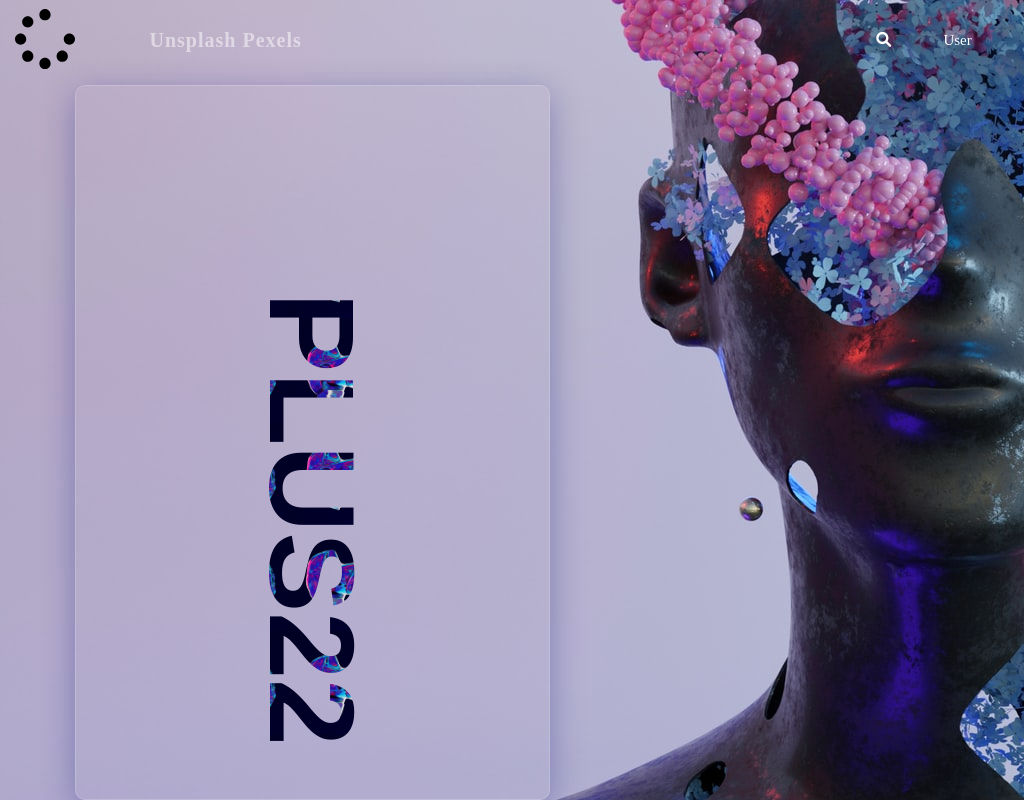
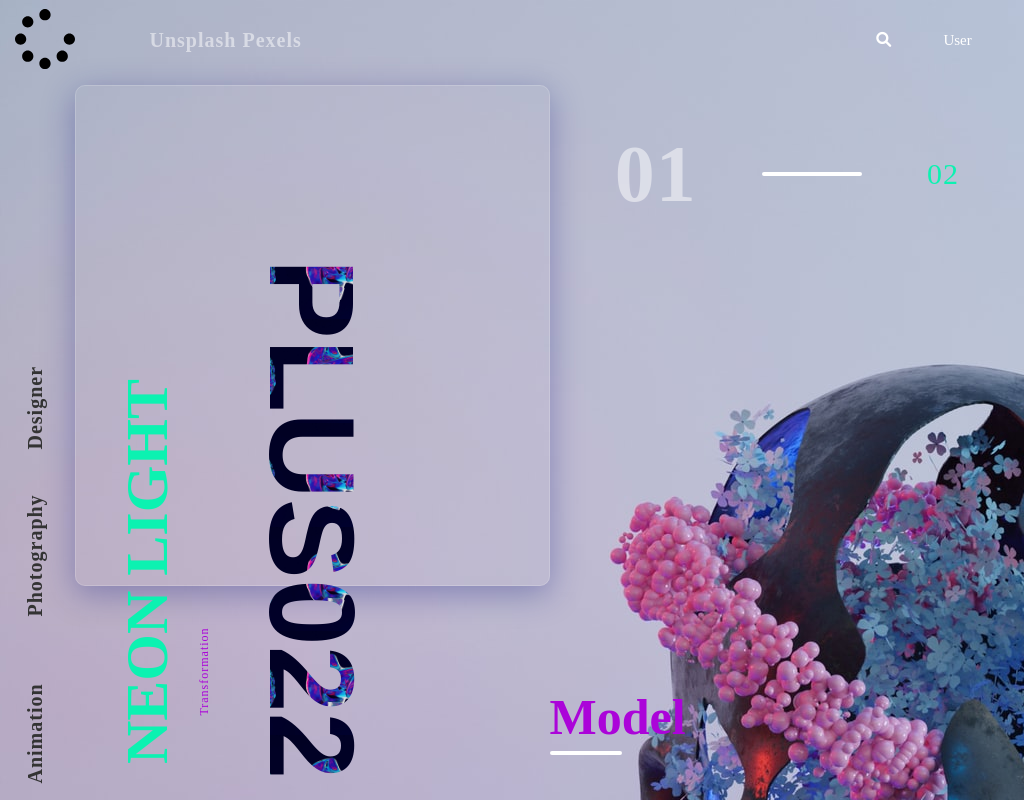
Before and after one commit to Christiano0407/videoMusicWeb, a website: page public/index.html in a window 1024 px wide. Drawn offline with nearby package versions, Linux system fonts and the light colour scheme; a web font is replaced by a local one.

Commit message:
all design media

```diff
--- a/public/index.html
+++ b/public/index.html
@@ -80,11 +80,31 @@
           </div>
         </header>
 
-        <aside class="aside"></aside>
+        <aside class="aside">
+          <div class="aside__text">
+            <div class="aside__text--plus">
+              <p>Designer</p>
+              <p>Photography</p>
+              <p>Animation</p>
+            </div>
+          </div>
+        </aside>
 
         <main class="main">
           <div class="main__background">
-            <h1 class="text">Plus22</h1>
+            <h1 class="text">Plus022</h1>
+          </div>
+          <div class="main__neon">
+            <h1 class="neon-title">Neon Light</h1>
+            <p class="neon-text">Transformation</p>
+          </div>
+          <div class="main__numbers">
+            <span class="one">01</span>
+            <div class="line"></div>
+            <span class="two">02</span>
+          </div>
+          <div class="main__model">
+            <h2 class="model-text">Model</h2>
           </div>
         </main>
       </div>
--- a/src/css/mediaQueries.css
+++ b/src/css/mediaQueries.css
@@ -231,7 +231,7 @@
     width: 100%;
     height: 100%;
     object-fit: cover;
-    background-position: left;
+    background-position: left top;
     /*  filter: brightness(0.5); */
   }
 
@@ -298,6 +298,29 @@
     width: 100%;
     height: 100%;
   }
+  .aside__text {
+    width: 100%;
+    height: 100%;
+    display: flex;
+    justify-content: flex-end;
+    flex-direction: column;
+    align-items: center;
+  }
+  .aside__text--plus {
+    width: 100%;
+    height: 50%;
+    display: flex;
+    flex-direction: column;
+    justify-content: space-between;
+    margin-bottom: 4rem;
+  }
+  .aside__text--plus p {
+    font-size: 20px;
+    color: #333;
+    font-weight: 700;
+    transform: rotate(-90deg);
+  }
+
   .main {
     width: 100%;
     height: 100%;
@@ -311,7 +334,7 @@
     grid-column: 1 / 2;
     grid-row: 1 / 3;
     width: 100%;
-    height: 100%;
+    height: 70%;
     border-radius: 1rem;
     padding: 1rem;
     /* background: rgba(248, 244, 244, 0.2); */
@@ -343,6 +366,80 @@
 
     -webkit-text-fill-color: transparent;
   }
+  .main__neon {
+    grid-column: 1 / 2;
+    grid-row: 2 / 3;
+    width: 100%;
+    height: 100%;
+    display: flex;
+    align-items: center;
+  }
+  .main__neon .neon-title {
+    color: var(--clr-secondary);
+    font-size: 60px;
+    transform: rotate(-90deg);
+    position: relative;
+    right: 120px;
+    bottom: 50px;
+  }
+  .main__neon .neon-text {
+    transform: rotate(-90deg);
+    font-size: 1.2rem;
+    position: relative;
+    right: 300px;
+    top: 50px;
+    color: var(--clr-primary);
+    /*  filter: opacity(0.5); */
+  }
+  .main__numbers {
+    grid-row: 1 / 2;
+    grid-column: 2 / 3;
+    width: 100%;
+    height: 50%;
+    display: flex;
+    justify-content: space-evenly;
+    align-items: center;
+  }
+  .main__numbers .one {
+    color: #fff;
+    filter: opacity(0.5);
+    font-size: 8rem;
+    font-weight: 700;
+  }
+  .main__numbers .line {
+    width: 100px;
+    border: 2px solid #fff;
+    border-radius: 1rem;
+  }
+  .main__numbers .two {
+    color: var(--clr-secondary);
+    font-size: 3rem;
+    font-weight: 500;
+  }
+  .main__model {
+    grid-column: 2 / 3;
+    grid-row: 2 / 3;
+    width: 100%;
+    height: 100%;
+    display: flex;
+    align-items: center;
+  }
+  .main__model .model-text {
+    font-size: 5rem;
+    font-weight: 700;
+    color: var(--clr-primary);
+    /* filter: brightness(0.5); */
+    position: relative;
+    top: 10rem;
+  }
+  .model-text::after {
+    content: " ";
+    width: 50%;
+    border: 2px solid #fff;
+    display: flex;
+    border-radius: 1rem;
+    margin-top: 0.5rem;
+  }
   .active {
     display: none;
   }
```
